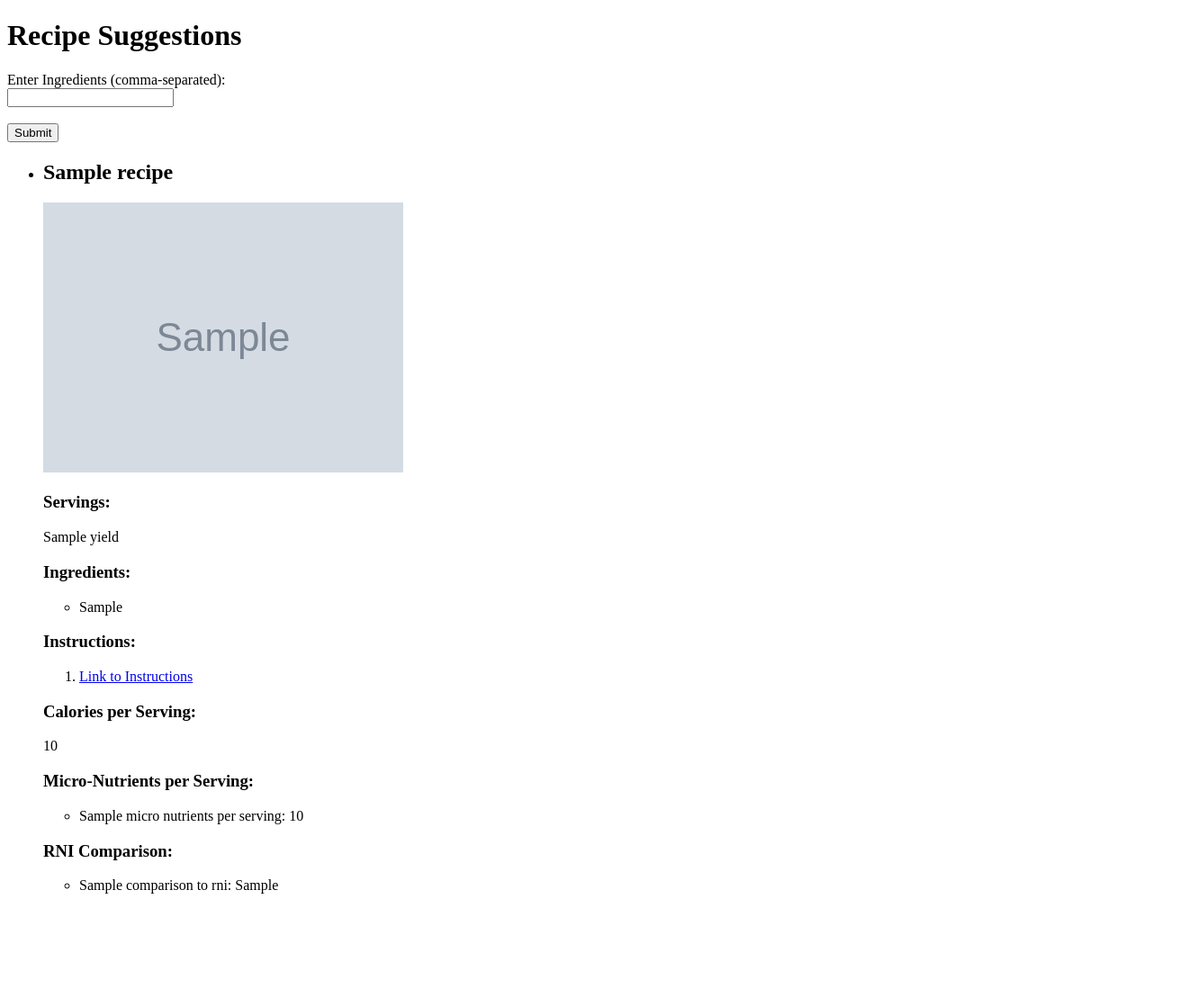
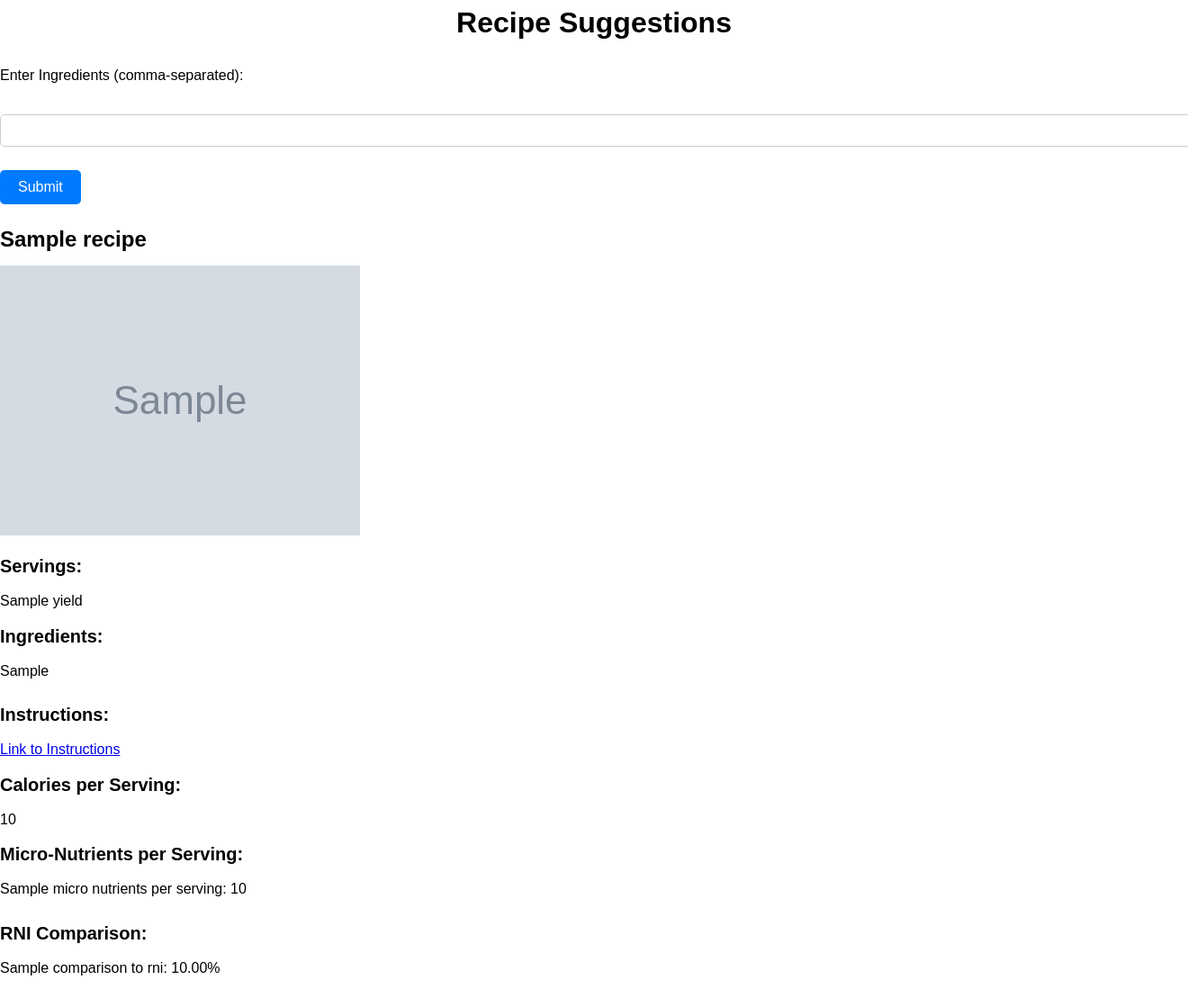
Before and after one commit to Rezatron/Recipe-Nutrient, a Flask app: template templates/index.html in a window 1320 px wide; the page is wider, and only the part inside the window is pictured. Shown: that part at 90% size. Before the commit the page ends 993 px from the top of that part, so only its background shows below. Run offline with Flask 3, Linux system fonts and the light colour scheme; the template is opened without the code that fills it: most values are stand-ins (such as "Sample title", 1, 10 or a date in 2020); grey boxes marked "Sample" are stand-in pictures.

Commit message:
percentage added(2 decimal places)- next: styling on css

```diff
--- a/routes.py
+++ b/routes.py
@@ -57,7 +57,7 @@ def fetch_recipes():
     edamam_api_key = '3f29819ff208a35c258fee650e32878f'
     encoded_ingredients = quote(ingredients)
     edamam_url = f'https://api.edamam.com/api/recipes/v2?type=public&q={ingredients}&app_id={edamam_app_id}&app_key={edamam_api_key}'
-    max_recipes_to_show = 1  # Define the maximum number of recipes to show
+    max_recipes_to_show = 100  # Define the maximum number of recipes to show
 
     try:
         edamam_response = requests.get(edamam_url)
@@ -191,6 +191,7 @@ def index():
                                 # Calculate the percentage
                                 percentage = nutrient_value / global_rni[nutrient_label] * 100
                                 comparison_to_rni[nutrient_label] = f"{percentage:.2f}%"  # Format as percentage with 2 decimal places
+                                #print("Percentage for", nutrient_label, ":", comparison_to_rni[nutrient_label])  # Print the calculated percentage
                             except Exception as e:
                                 print("Error calculating percentage for", nutrient_label, ":", e)
 
--- /dev/null
+++ b/static/style.css
@@ -0,0 +1,103 @@
+/* Reset default browser styles */
+body,
+h1,
+h2,
+h3,
+p,
+ul,
+ol,
+li {
+    margin: 0;
+    padding: 0;
+}
+
+/* Set font family and size */
+body {
+    font-family: Arial, sans-serif;
+    font-size: 16px;
+    line-height: 1.6;
+}
+
+/* Main heading */
+h1 {
+    text-align: center;
+    margin-bottom: 20px;
+}
+
+/* Form styling */
+form {
+    margin-bottom: 20px;
+}
+
+label {
+    display: block;
+    margin-bottom: 5px;
+}
+
+input[type="text"] {
+    width: 100%;
+    padding: 8px;
+    font-size: 16px;
+    border: 1px solid #ccc;
+    border-radius: 5px;
+}
+
+button[type="submit"] {
+    padding: 10px 20px;
+    font-size: 16px;
+    background-color: #007bff;
+    color: #fff;
+    border: none;
+    border-radius: 5px;
+    cursor: pointer;
+}
+
+button[type="submit"]:hover {
+    background-color: #0056b3;
+}
+
+/* Recipe list */
+ul {
+    list-style-type: none;
+}
+
+li {
+    margin-bottom: 20px;
+}
+
+h2 {
+    font-size: 24px;
+    margin-bottom: 10px;
+}
+
+img {
+    max-width: 100%;
+    height: auto;
+    margin-bottom: 10px;
+}
+
+h3 {
+    font-size: 20px;
+    margin-bottom: 10px;
+}
+
+p {
+    margin-bottom: 10px;
+}
+
+ol {
+    margin-bottom: 10px;
+}
+
+ol li {
+    margin-bottom: 5px;
+}
+
+/* RNI comparison */
+ul.rni-comparison {
+    margin-top: 20px;
+}
+
+ul.rni-comparison li {
+    margin-bottom: 5px;
+}
--- a/templates/index.html
+++ b/templates/index.html
@@ -4,6 +4,7 @@
 <head>
     <meta charset="UTF-8">
     <meta name="viewport" content="width=device-width, initial-scale=1.0">
+    <link rel="stylesheet" href="{{ url_for('static', filename='style.css') }}">
     <title>Recipe Suggestions</title>
 </head>
 
@@ -54,10 +55,10 @@
             <h3>RNI Comparison:</h3>
             <ul>
                 {% for nutrient_label, comparison_value in comparison_to_rni.items() %}
-                <li>{{ nutrient_label }}: {{ comparison_value }}</li>
+            <li>{{ nutrient_label }}: {{ "%0.2f" % (comparison_value * 100) }}%</li>
                 {% endfor %}
             </ul>
-            <!-- End of RNI comparison -->
+
 
         </li>
         {% endfor %}
```
